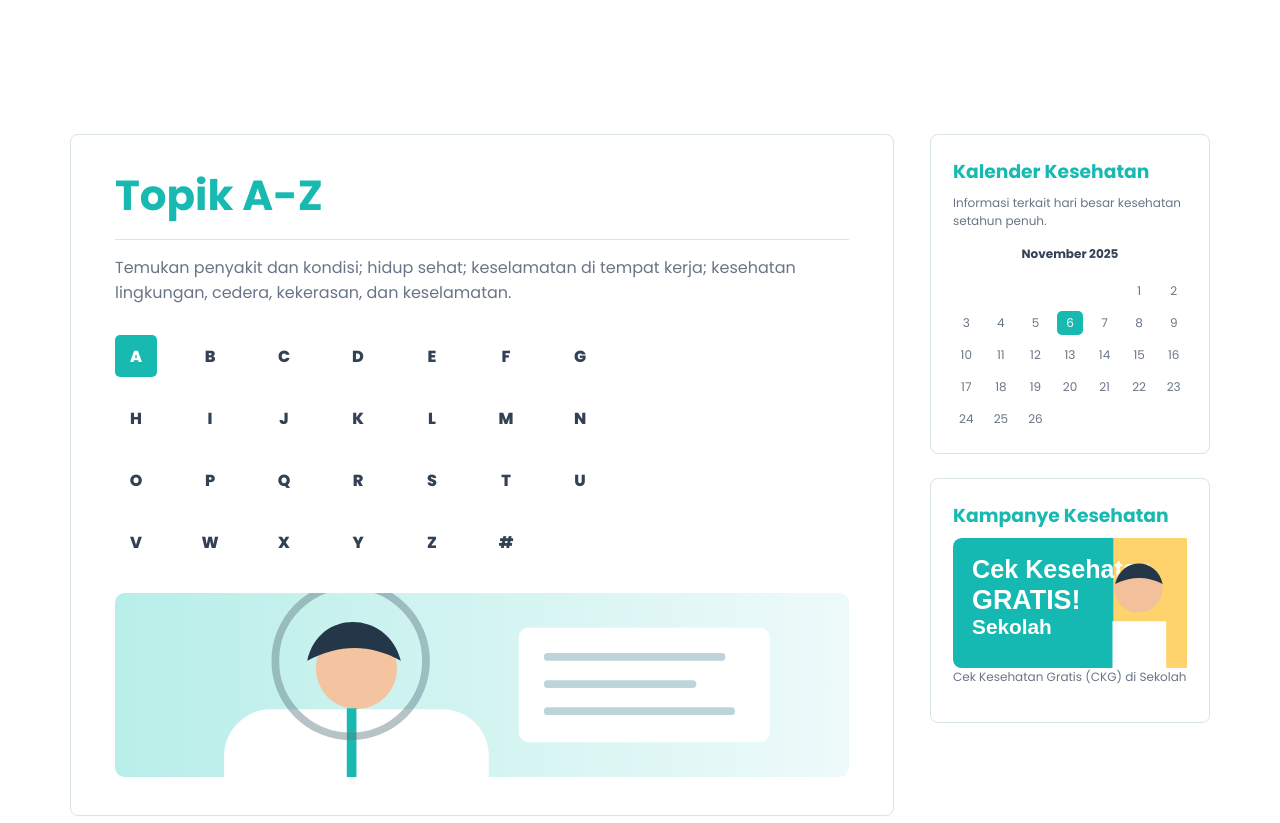
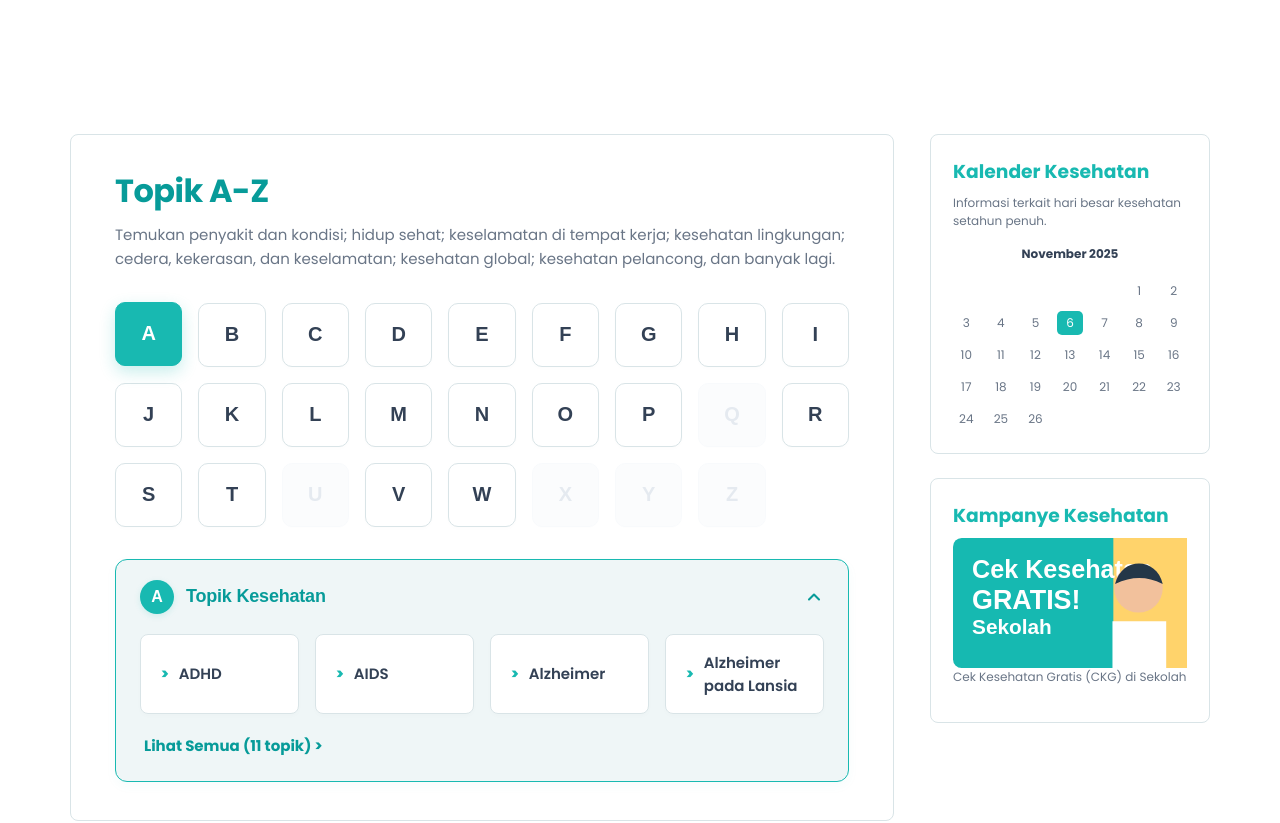
Before and after one commit to deFare00/ayosehat-statis, a Next.js app: page / in a window 1280 px wide. Shown: the part 2620-3443 px from the top of the page. Built offline with nearby package versions, Linux system fonts and the light colour scheme.

Commit message:
Change Topik

```diff
--- a/app/globals.css
+++ b/app/globals.css
@@ -3010,3 +3010,267 @@ button.siklus-tab-card:focus-visible {
     gap: 16px;
   }
 }
+
+/* --- TOPIK A-Z CUSTOM INTERACTIVE STYLES --- */
+.az-panel h2 {
+  border-bottom: none !important;
+  padding-bottom: 0 !important;
+  margin-bottom: 12px !important;
+  color: var(--teal-dark) !important;
+  font-size: 32px !important;
+  font-weight: 700 !important;
+  letter-spacing: -0.5px !important;
+}
+
+.az-panel p {
+  color: var(--muted) !important;
+  font-size: 15px !important;
+  line-height: 1.6 !important;
+  margin-bottom: 32px !important;
+}
+
+.topics-subtitle {
+  color: var(--muted);
+  font-size: 15px;
+  line-height: 1.6;
+  margin-bottom: 32px;
+  max-width: 960px;
+}
+
+.letters-grid {
+  display: grid;
+  grid-template-columns: repeat(9, 1fr);
+  gap: 16px;
+  margin-bottom: 32px;
+}
+
+.letter-btn {
+  background: var(--white);
+  border: 1.5px solid var(--line);
+  color: var(--ink);
+  font-size: 20px;
+  font-weight: 700;
+  height: 64px;
+  border-radius: 10px;
+  display: flex;
+  align-items: center;
+  justify-content: center;
+  cursor: pointer;
+  box-shadow: 0 2px 4px rgba(0, 0, 0, 0.01);
+  transition: all 220ms var(--ease-out);
+}
+
+.letter-btn.active {
+  background: var(--teal);
+  border-color: var(--teal);
+  color: var(--white);
+  box-shadow: 0 6px 16px rgba(24, 185, 177, 0.24);
+  transform: translateY(-1px);
+}
+
+.letter-btn:not(.active):not(:disabled):hover {
+  border-color: var(--teal);
+  color: var(--teal);
+  background: var(--soft);
+  transform: translateY(-2px);
+  box-shadow: 0 4px 10px rgba(24, 185, 177, 0.08);
+}
+
+.letter-btn:disabled {
+  background: #f8fafc;
+  border-color: #f1f5f9;
+  color: #cbd5e1;
+  cursor: not-allowed;
+  opacity: 0.5;
+}
+
+/* Accordion Styling */
+.topics-accordion {
+  border: 1.5px solid var(--teal);
+  background: var(--soft);
+  border-radius: 12px;
+  overflow: hidden;
+  box-shadow: 0 4px 12px rgba(24, 185, 177, 0.04);
+  transition: all 300ms var(--ease-out);
+}
+
+.topics-accordion:hover {
+  box-shadow: 0 6px 20px rgba(24, 185, 177, 0.08);
+}
+
+.accordion-header {
+  width: 100%;
+  display: flex;
+  align-items: center;
+  justify-content: space-between;
+  padding: 20px 24px;
+  background: transparent;
+  border: none;
+  cursor: pointer;
+  text-align: left;
+}
+
+.accordion-title-wrapper {
+  display: flex;
+  align-items: center;
+  gap: 12px;
+}
+
+.letter-badge {
+  display: inline-flex;
+  align-items: center;
+  justify-content: center;
+  width: 34px;
+  height: 34px;
+  border-radius: 50%;
+  background: var(--teal);
+  color: var(--white);
+  font-weight: 700;
+  font-size: 16px;
+  box-shadow: 0 2px 6px rgba(24, 185, 177, 0.15);
+}
+
+.accordion-title-text {
+  color: var(--teal-dark);
+  font-weight: 700;
+  font-size: 18px;
+  letter-spacing: -0.2px;
+}
+
+.accordion-icon {
+  color: var(--teal-dark);
+  transition: transform 250ms var(--ease-out);
+  display: flex;
+  align-items: center;
+  justify-content: center;
+}
+
+.accordion-icon.up {
+  transform: rotate(0deg);
+}
+
+.accordion-icon.down {
+  transform: rotate(180deg);
+}
+
+.accordion-content {
+  padding: 0 24px 24px 24px;
+  animation: slideDown 250ms var(--ease-out) forwards;
+}
+
+.topics-preview-grid {
+  display: grid;
+  grid-template-columns: repeat(4, 1fr);
+  gap: 16px;
+  margin-bottom: 20px;
+}
+
+.topic-preview-card {
+  background: var(--white);
+  border: 1px solid var(--line);
+  border-radius: 8px;
+  padding: 16px 20px;
+  display: flex;
+  align-items: center;
+  gap: 10px;
+  box-shadow: 0 2px 5px rgba(0, 0, 0, 0.015);
+  transition: all 220ms var(--ease-out);
+}
+
+.topic-preview-card:hover {
+  border-color: var(--teal);
+  box-shadow: 0 6px 15px rgba(24, 185, 177, 0.12);
+  transform: translateY(-3px);
+}
+
+.topic-card-arrow {
+  color: var(--teal);
+  font-weight: 800;
+  font-size: 15px;
+}
+
+.topic-card-name {
+  color: var(--ink);
+  font-weight: 600;
+  font-size: 15px;
+}
+
+.accordion-footer {
+  display: flex;
+  justify-content: flex-start;
+  margin-top: 12px;
+  padding-left: 4px;
+}
+
+.view-all-link {
+  color: var(--teal-dark);
+  font-weight: 700;
+  font-size: 15px;
+  display: inline-flex;
+  align-items: center;
+  gap: 6px;
+  transition: all 200ms var(--ease-out);
+}
+
+.view-all-link:hover {
+  color: var(--teal);
+  transform: translateX(4px);
+}
+
+@keyframes slideDown {
+  from {
+    opacity: 0;
+    transform: translateY(-8px);
+  }
+  to {
+    opacity: 1;
+    transform: translateY(0);
+  }
+}
+
+/* Responsive adjustments for Topik A-Z */
+@media (max-width: 1024px) {
+  .letters-grid {
+    grid-template-columns: repeat(6, 1fr);
+    gap: 12px;
+  }
+  .topics-preview-grid {
+    grid-template-columns: repeat(2, 1fr);
+    gap: 14px;
+  }
+  .topics-az-card {
+    padding: 30px;
+  }
+}
+
+@media (max-width: 640px) {
+  .letters-grid {
+    grid-template-columns: repeat(4, 1fr);
+    gap: 10px;
+  }
+  .letter-btn {
+    height: 52px;
+    font-size: 16px;
+    border-radius: 8px;
+  }
+  .topics-preview-grid {
+    grid-template-columns: 1fr;
+    gap: 10px;
+  }
+  .topics-az-card {
+    padding: 20px 16px;
+  }
+  .topics-title {
+    font-size: 26px;
+  }
+  .topics-subtitle {
+    font-size: 14px;
+    margin-bottom: 24px;
+  }
+  .accordion-header {
+    padding: 16px;
+  }
+  .accordion-content {
+    padding: 0 16px 16px 16px;
+  }
+}
--- a/app/page.tsx
+++ b/app/page.tsx
@@ -1,8 +1,12 @@
+"use client";
+
 import Image from "next/image";
 import Link from "next/link";
+import { useState } from "react";
 import NavMenu from "./NavMenu";
 import PopularTopics from "./PopularTopics";
 import SearchForm from "./SearchForm";
+import { topicsData } from "./topik/data";
 const socialLinks = [
   { label: "Instagram", icon: "/images/instagram.svg" },
   { label: "Facebook", icon: "/images/facebook.svg" },
@@ -64,6 +68,10 @@ const campaigns = [
 ];
 
 export default function Home() {
+  const [selectedLetter, setSelectedLetter] = useState<string>("A");
+  const [isExpanded, setIsExpanded] = useState<boolean>(true);
+  const alphabet = "ABCDEFGHIJKLMNOPQRSTUVWXYZ".split("");
+
   return (
     <>
       <header className="site-header">
@@ -158,14 +166,86 @@ export default function Home() {
           <div className="container content-grid">
             <article className="az-panel">
               <h2 id="topic-title">Topik A-Z</h2>
-              <p>Temukan penyakit dan kondisi; hidup sehat; keselamatan di tempat kerja; kesehatan lingkungan, cedera, kekerasan, dan keselamatan.</p>
-              <div className="letters" aria-label="Daftar alfabet topik">
-                {"ABCDEFGHIJKLMNOPQRSTUVWXYZ#".split("").map((letter, index) => (
-                  <a className={index === 0 ? "selected" : ""} href="#artikel" key={letter}>{letter}</a>
-                ))}
+              <p>
+                Temukan penyakit dan kondisi; hidup sehat; keselamatan di tempat kerja; kesehatan lingkungan; cedera, kekerasan, dan keselamatan; kesehatan global; kesehatan pelancong, dan banyak lagi.
+              </p>
+
+              <div className="letters-grid" role="group" aria-label="Filter berdasarkan huruf pertama">
+                {alphabet.map((letter) => {
+                  const topics = topicsData[letter] || [];
+                  const isAvailable = topics.length > 0;
+                  const isActive = selectedLetter === letter;
+
+                  return (
+                    <button
+                      key={letter}
+                      className={`letter-btn ${isActive ? "active" : ""} ${!isAvailable ? "disabled" : ""}`}
+                      onClick={() => {
+                        if (isAvailable) {
+                          if (selectedLetter === letter) {
+                            setIsExpanded(!isExpanded);
+                          } else {
+                            setSelectedLetter(letter);
+                            setIsExpanded(true);
+                          }
+                        }
+                      }}
+                      disabled={!isAvailable}
+                      aria-pressed={isActive}
+                    >
+                      {letter}
+                    </button>
+                  );
+                })}
               </div>
-              <Image className="topic-image" src="/images/doctor-notes.svg" alt="Dokter menulis catatan kesehatan" width={760} height={190} sizes="(max-width: 760px) calc(100vw - 68px), (max-width: 1020px) calc(100vw - 88px), 760px" />
+
+              {selectedLetter && (
+                <div className={`topics-accordion ${isExpanded ? "expanded" : "collapsed"}`}>
+                  <button
+                    className="accordion-header"
+                    onClick={() => setIsExpanded(!isExpanded)}
+                    aria-expanded={isExpanded}
+                  >
+                    <div className="accordion-title-wrapper">
+                      <span className="letter-badge">{selectedLetter}</span>
+                      <span className="accordion-title-text">Topik Kesehatan</span>
+                    </div>
+                    <span className={`accordion-icon ${isExpanded ? "up" : "down"}`}>
+                      <svg width="20" height="20" viewBox="0 0 24 24" fill="none" stroke="currentColor" strokeWidth="2.5" strokeLinecap="round" strokeLinejoin="round">
+                        <polyline points="18 15 12 9 6 15"></polyline>
+                      </svg>
+                    </span>
+                  </button>
+
+                  {isExpanded && (
+                    <div className="accordion-content">
+                      <div className="topics-preview-grid">
+                        {topicsData[selectedLetter]?.slice(0, 4).map((topic) => (
+                          <Link
+                            key={topic.name}
+                            href={`/topik/${encodeURIComponent(topic.name.toLowerCase())}`}
+                            className="topic-preview-card"
+                          >
+                            <span className="topic-card-arrow">&gt;</span>
+                            <span className="topic-card-name">{topic.name}</span>
+                          </Link>
+                        ))}
+                      </div>
+
+                      <div className="accordion-footer">
+                        <Link
+                          href={`/topik?letter=${selectedLetter}`}
+                          className="view-all-link"
+                        >
+                          Lihat Semua ({topicsData[selectedLetter]?.length || 0} topik) &gt;
+                        </Link>
+                      </div>
+                    </div>
+                  )}
+                </div>
+              )}
             </article>
+
             <aside className="side-stack" aria-label="Informasi kesehatan">
               <article className="mini-panel">
                 <h3>Kalender Kesehatan</h3>
--- a/app/topik/data.ts
+++ b/app/topik/data.ts
@@ -7,14 +7,14 @@ export const topicsData: Record<string, TopicItem[]> = {
   A: [
     { name: "ADHD" },
     { name: "AIDS" },
+    { name: "Alzheimer" },
+    { name: "Alzheimer pada Lansia" },
     { name: "Akupunktur", isNew: true },
     { name: "Alergi" },
     { name: "Alergi Makanan" },
     { name: "Alergi Obat" },
     { name: "Alopesia" },
     { name: "Amandel" },
-    { name: "Ambien" },
-    { name: "Amnesia" },
     { name: "Anemia", isNew: true }
   ],
   B: [
--- a/app/topik/page.tsx
+++ b/app/topik/page.tsx
@@ -19,13 +19,17 @@ export default function TopikPage() {
   const [searchQuery, setSearchQuery] = useState("");
   const [selectedLetter, setSelectedLetter] = useState<string | null>(null);
 
-  // Hydrate search query from URL search parameters on mount
+  // Hydrate search query and selected letter from URL search parameters on mount
   useEffect(() => {
     if (typeof window !== "undefined") {
       const params = new URLSearchParams(window.location.search);
       const search = params.get("search") || params.get("keyword");
+      const letter = params.get("letter");
       if (search) {
         setSearchQuery(decodeURIComponent(search));
+      }
+      if (letter) {
+        setSelectedLetter(letter.toUpperCase());
       }
     }
   }, []);
```
Also changed, not shown: 24 other files (tests, documents, lock files or other folders).
